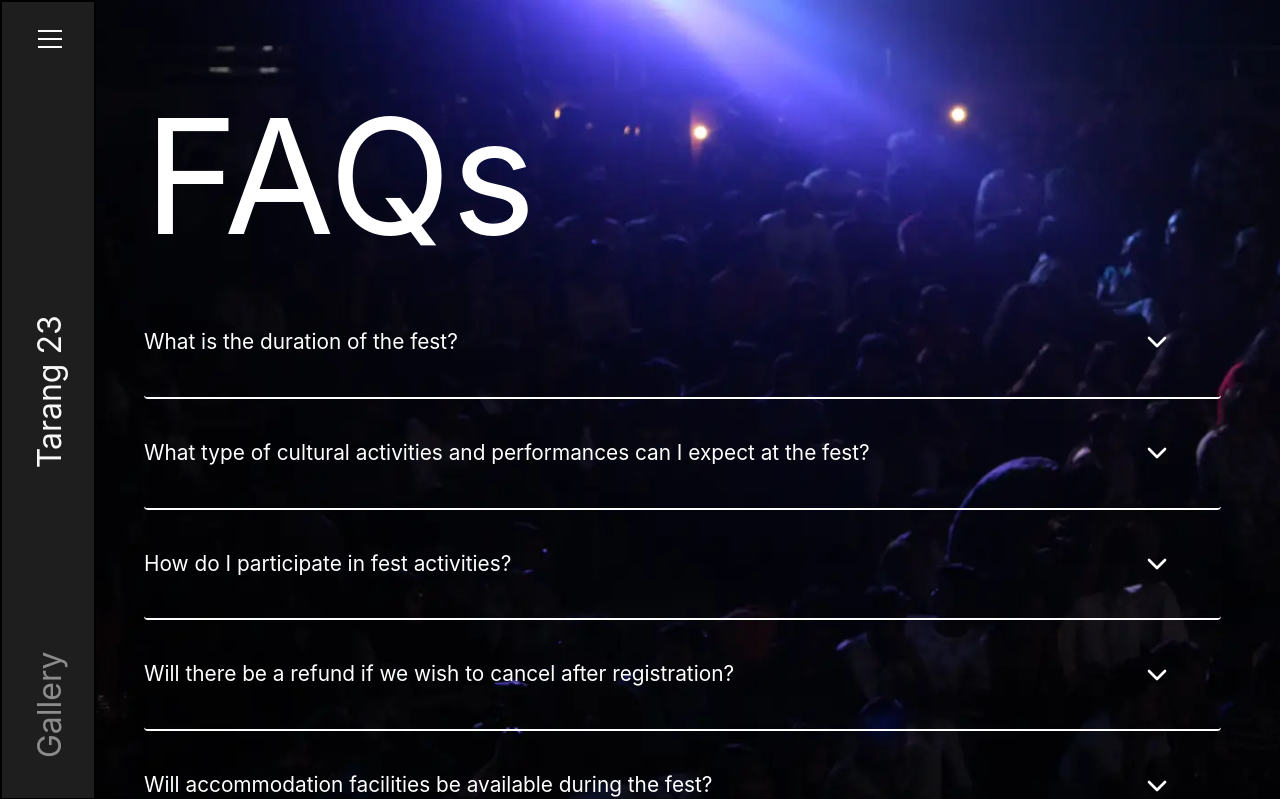
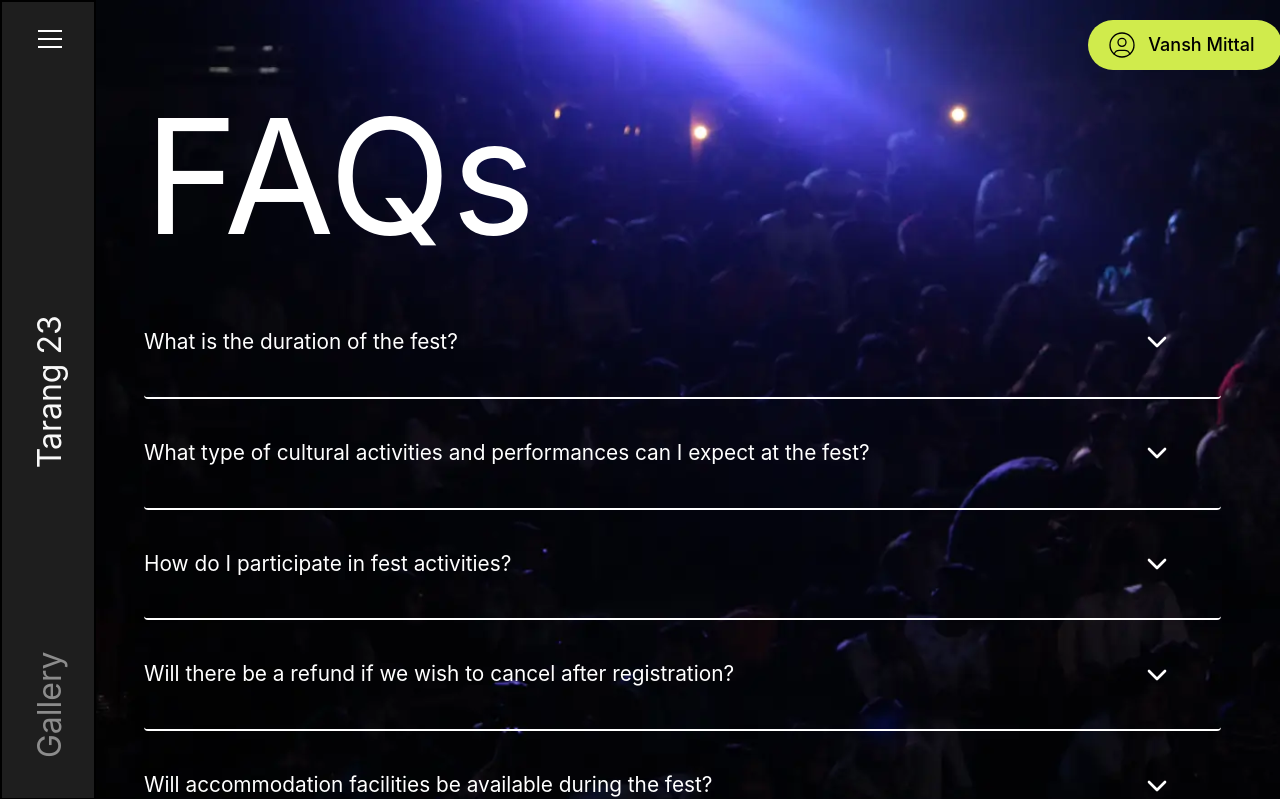
Before and after one commit to tarangIIITDMJ/tarang-web, a Next.js app: page /faqs in a window 1280 px wide. Shown: the top 799 px of the page. Built offline with nearby package versions, Linux system fonts and the light colour scheme; no server answers; a web font is replaced by a local one.

Commit message:
added login button

```diff
--- a/app/components/MainAppShell.jsx
+++ b/app/components/MainAppShell.jsx
@@ -13,8 +13,9 @@ import {
   Group,
   Transition,
   Center,
+  Button,
 } from "@mantine/core";
-import { IconArrowUpRight } from "@tabler/icons-react";
+import { IconArrowUpRight, IconUserCircle } from "@tabler/icons-react";
 import Footer from "./uiComponents/Footer";
 import Link from "next/link";
 import { usePathname } from "next/navigation";
@@ -197,6 +198,33 @@ export default function MainAppShell({ children }) {
           </Stack>
         </Drawer>
         {children}
+        <Box visibleFrom="sm" pos="absolute" left="85vw" top="20px">
+          <Button
+            size="lg"
+            color="#D0EB4C"
+            leftSection={
+              <IconUserCircle size={32} strokeWidth={1} color="black" />
+            }
+            style={{ fontSize: "1.125rem", fontWeight: 500 }}
+            c="#000"
+            py="0.3125rem"
+            radius="2.5rem"
+          >
+            Vansh Mittal
+          </Button>
+        </Box>
+        <Box
+          hiddenFrom="sm"
+          pos="absolute"
+          top={48}
+          right={16}
+          bg={"#D0EB4C"}
+          h={48}
+          w={48}
+          style={{ borderRadius: "50%" }}
+        >
+          <IconUserCircle size={48} strokeWidth={1} color="black" />
+        </Box>
         <Footer />
       </AppShell.Main>
     </AppShell>
```
